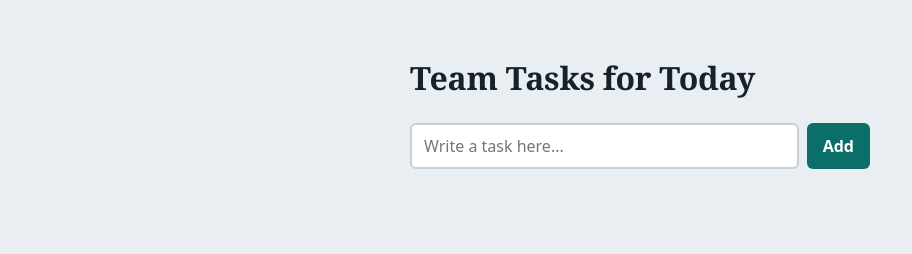
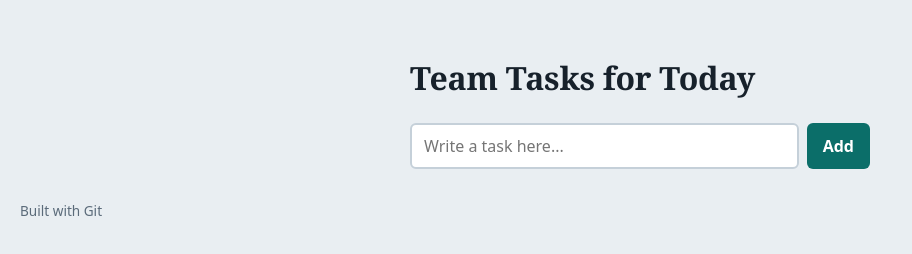
Before and after one commit to Abdullah-Ismael/Git_Parctise, a plain HTML site: page index.html in a window 1280 px wide. Shown: the whole page, without its empty margins (0-912 px from the left). Drawn offline with Linux system fonts and the light colour scheme.

Commit message:
Add footer

```diff
--- a/index.html
+++ b/index.html
@@ -15,6 +15,7 @@
     </form>
     <ul id="todo-list"></ul>
   </main>
+  <footer>Built with Git</footer>
   <script src="script.js"></script>
 </body>
 </html>
--- a/style.css
+++ b/style.css
@@ -84,3 +84,10 @@ li span { cursor: pointer; }
   font-size: 0.9rem;
 }
 /* ===== end delete ===== */
+
+/* ===== footer ===== */
+footer {
+  margin-top: 32px;
+  font-size: 0.85rem;
+  color: #5b6b7a;
+}
```
